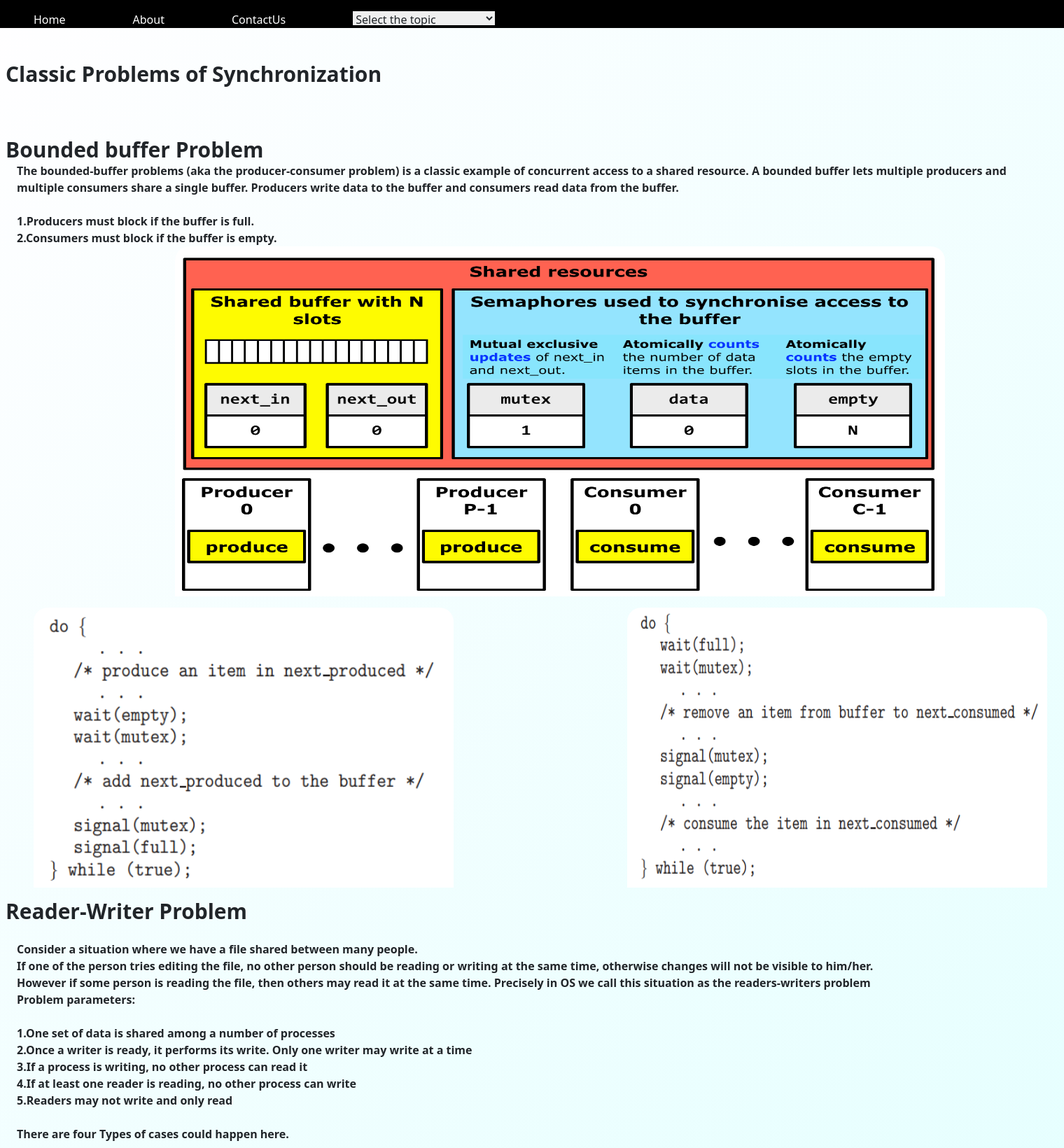
After one commit to Hardvan/The-OS-sential-Guide, a Flask app: page /classicprosync in a window 1520 px wide. The commit adds this page. Shown: the top 1640 px of the page at 70% size. Run offline with Flask 2, Linux system fonts and the light colour scheme; some libraries are stand-ins or nearby versions.

Commit message:
Add classic problems of process sync

```diff
--- a/Website/app.py
+++ b/Website/app.py
@@ -18,6 +18,28 @@ def index():
     """
 
     return render_template("index.html")
+
+
+@app.route('/prosync')
+def prosync():
+    """Prosync Page
+
+    Returns:
+        [html]: [Prosync Page]
+    """
+
+    return render_template("prosync.html")
+
+
+@app.route('/classicprosync')
+def classicprosync():
+    """Classic Prosync Page
+
+    Returns:
+        [html]: [Classic Prosync Page]
+    """
+
+    return render_template("classicprosync.html")
 
 
 @app.route('/cpu', methods=['GET', 'POST'])
@@ -73,16 +95,5 @@ def cpu_result():
                                RR_result=RR_result)
 
 
-@app.route('/prosync')
-def prosync():
-    """Prosync Page
-
-    Returns:
-        [html]: [Prosync Page]
-    """
-
-    return render_template("prosync.html")
-
-
 if __name__ == "__main__":
     app.run(debug=True)
--- /dev/null
+++ b/Website/templates/classicprosync.html
@@ -0,0 +1,160 @@
+<!DOCTYPE html>
+<html lang="en">
+  <head>
+    <meta charset="UTF-8" />
+    <meta http-equiv="X-UA-Compatible" content="IE=edge" />
+    <meta name="viewport" content="width=device-width, initial-scale=1.0" />
+    <link rel="stylesheet" href="style.css" />
+    <script src="https://cdn.tailwindcss.com"></script>
+    <link
+      href="https://cdn.jsdelivr.net/npm/bootstrap@5.3.0-alpha2/dist/css/bootstrap.min.css"
+      rel="stylesheet"
+      integrity="sha384-aFq/bzH65dt+w6FI2ooMVUpc+21e0SRygnTpmBvdBgSdnuTN7QbdgL+OapgHtvPp"
+      crossorigin="anonymous"
+    />
+    <link rel="stylesheet" href="prosync.css" />
+    <title>Document</title>
+  </head>
+  <body>
+    <nav class="bg-black h-10 flex sticky-top">
+      <div class="flex-col">
+        <ul class="flex">
+          <li class="text-white mx-5 my-3">Home</li>
+          <li class="text-white mx-5 my-3">About</li>
+          <li class="text-white mx-5 my-3">ContactUs</li>
+          <select class="h-5 mx-5 my-3" name="Choose">
+            <option value="Choose">Select the topic</option>
+            <option value="Process Synchronisation">
+              Process Synchronisation
+            </option>
+            <option value="CPU scheduling">CPU scheduling</option>
+            <option value="Multithreading">Multithreading</option>
+          </select>
+        </ul>
+      </div>
+    </nav>
+
+    <h1 class="my-5 mx-2 text-3xl">
+      <strong>Classic Problems of Synchronization</strong>
+    </h1>
+
+    <br />
+    <h1 class="mx-2 text-3xl"><strong>Bounded buffer Problem</strong></h1>
+
+    <p class="mx-4">
+      <strong
+        >The bounded-buffer problems (aka the producer-consumer problem) is a
+        classic example of concurrent access to a shared resource. A bounded
+        buffer lets multiple producers and multiple consumers share a single
+        buffer. Producers write data to the buffer and consumers read data from
+        the buffer. <br />
+        <br />
+
+        1.Producers must block if the buffer is full. <br />
+        2.Consumers must block if the buffer is empty.</strong
+      >
+    </p>
+
+    <img
+      class="mx-[250px] h-[500px] w-[1100px]"
+      src="../static/images/ProSync/bounded.png"
+      alt="bounded-buffer"
+    />
+
+    <div class="flex flex-row">
+      <img
+        class="my-3 mx-5 h-[400px] w-[600px]"
+        src="../static/images/ProSync/bound-bufcode.png"
+        alt="bounded"
+      /><img
+        class="my-3 mx-[200px] h-[400px] w-[600px]"
+        src="../static/images/ProSync/consumer code.png"
+        alt="cousumer"
+      />
+    </div>
+
+    <h1 class="mx-2 text-3xl"><strong>Reader-Writer Problem</strong></h1>
+    <br />
+
+    <p class="mx-4">
+      <strong>
+        Consider a situation where we have a file shared between many people.
+
+        <br />
+        If one of the person tries editing the file, no other person should be
+        reading or writing at the same time, otherwise changes will not be
+        visible to him/her. <br />
+        However if some person is reading the file, then others may read it at
+        the same time. Precisely in OS we call this situation as the
+        readers-writers problem
+
+        <br />
+        Problem parameters: <br />
+
+        <br />1.One set of data is shared among a number of processes
+        <br />2.Once a writer is ready, it performs its write. Only one writer
+        may write at a time <br />3.If a process is writing, no other process
+        can read it <br />4.If at least one reader is reading, no other process
+        can write <br />5.Readers may not write and only read <br />
+        <br />
+        There are four Types of cases could happen here.</strong
+      >
+    </p>
+
+    <img
+      class="my-3 mx-[400px] h-[400px] w-[600px]"
+      src="../static/images/ProSync/case.png"
+      alt="cases"
+    />
+
+    <div class="flex flex-row">
+      <img
+        class="my-3 mx-5 h-[400px] w-[600px]"
+        src="../static/images/ProSync/writer.png"
+        alt="bounded"
+      /><img
+        class="my-3 mx-[200px] h-[400px] w-[600px]"
+        src="../static/images/ProSync/reader.png"
+        alt="cousumer"
+      />
+    </div>
+
+    <h1 class="mx-2 text-3xl"><strong>Dining Philosopher's Problem</strong></h1>
+
+    <img
+      class="my-3 mx-[400px] h-[400px] w-[600px]"
+      src="../static/images/ProSync/dining.png"
+      alt="Philosopher"
+    />
+
+    <p class="mx-4">
+      <strong
+        >The Dining Philosopher Problem states that K philosophers seated around
+        a circular table with one chopstick between each pair of philosophers.
+        There is one chopstick between each philosopher. A philosopher may eat
+        if he can pick up the two chopsticks adjacent to him. One chopstick may
+        be picked up by any one of its adjacent followers but not both.
+        <br />There are three states of the philosopher: THINKING, HUNGRY, and
+        EATING. Here there are two semaphores: Mutex and a semaphore array for
+        the philosophers. Mutex is used such that no two philosophers may access
+        the pickup or putdown at the same time. The array is used to control the
+        behavior of each philosopher. But, semaphores can result in deadlock due
+        to programming errors.
+      </strong>
+    </p>
+
+    <p class="mx-4"><strong> Structure for philosopher i:</strong></p>
+    <br />
+    <img
+      class="my-3 mx-[400px] h-[400px] w-[600px]"
+      src="../static/images/ProSync/phil.png"
+      alt="Phil"
+    />
+
+    <script
+      src="https://cdn.jsdelivr.net/npm/bootstrap@5.3.0-alpha2/dist/js/bootstrap.bundle.min.js"
+      integrity="sha384-qKXV1j0HvMUeCBQ+QVp7JcfGl760yU08IQ+GpUo5hlbpg51QRiuqHAJz8+BrxE/N"
+      crossorigin="anonymous"
+    ></script>
+  </body>
+</html>
--- a/Website/templates/index.html
+++ b/Website/templates/index.html
@@ -41,6 +41,12 @@
               </option>
               <option value="{{ url_for('cpu') }}" style="color: white">
                 Multithreading
+              </option>
+              <option
+                value="{{ url_for('classicprosync') }}"
+                style="color: white"
+              >
+                Classic Problems of Synchronisation
               </option>
             </select>
           </li>
```
Also changed, not shown: Website/templates/prosync.html (+23 -11 lines), Website/static/images/ProSync/case.png (added).
